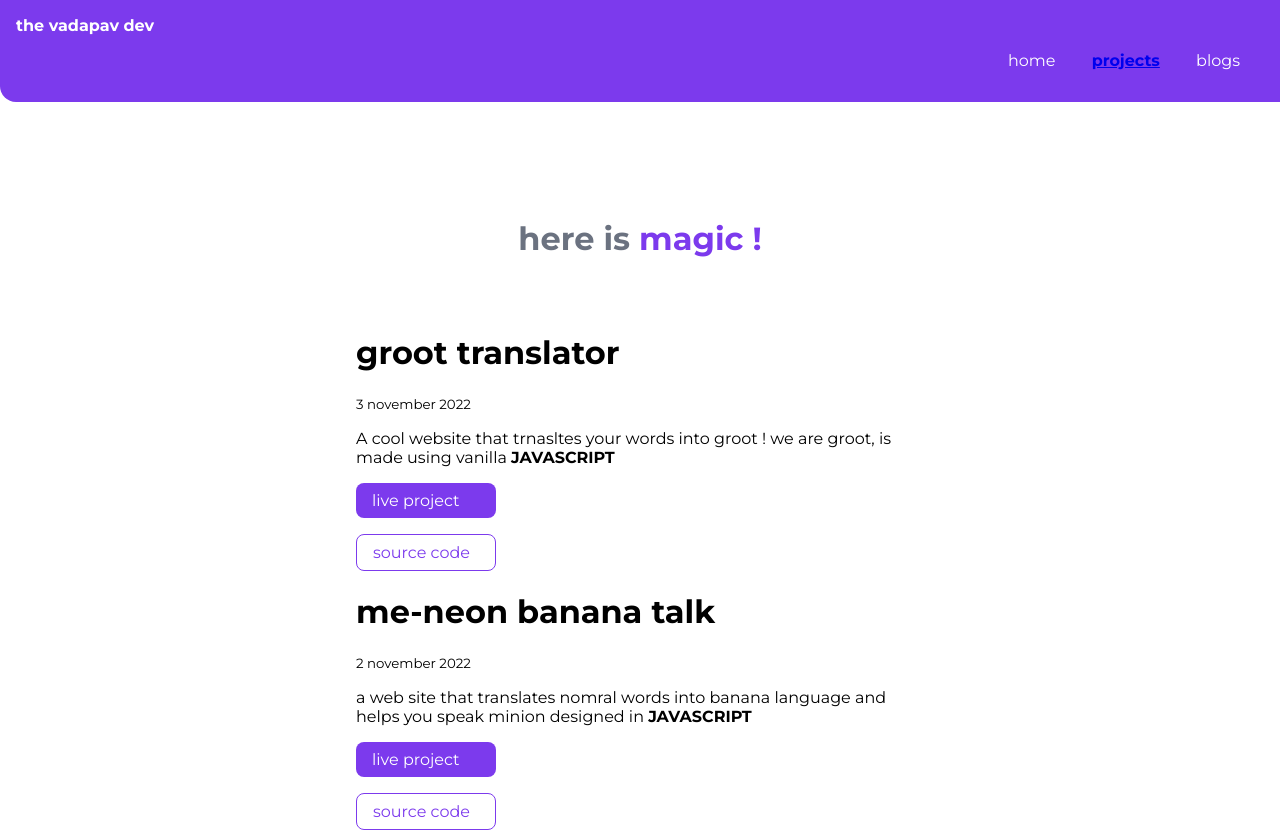
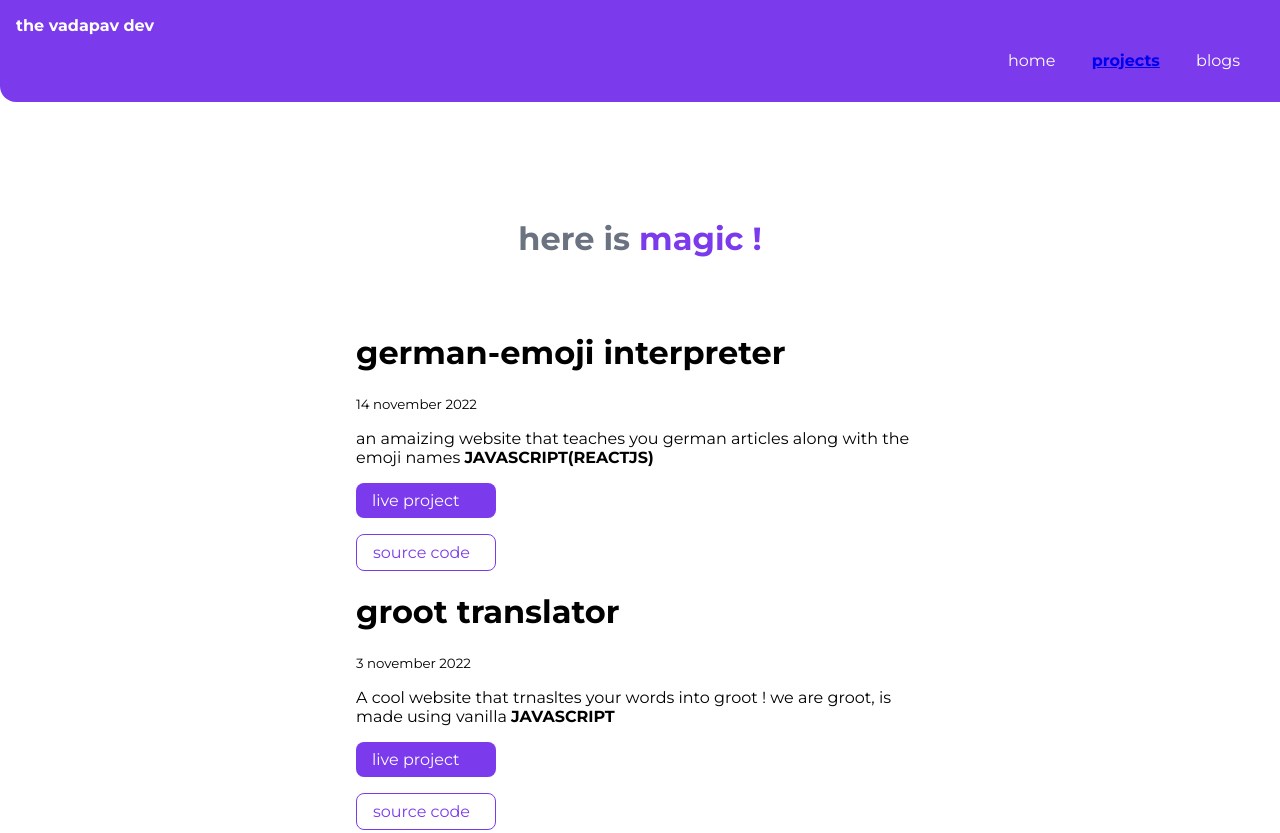
Before and after one commit to heetgajra/portfolio-heetgajra-level0, a plain HTML site: page projects.html in a window 1280 px wide. Shown: the top 833 px of the page. Drawn offline with Linux system fonts and the light colour scheme.

Commit message:
added german emoji interpreter in projects

```diff
--- a/projects.html
+++ b/projects.html
@@ -31,6 +31,25 @@
 
     <ul class="list-non-bullet">
       <div class="container container-center margin-md">
+        <div class="container container-center margin-md">
+          <h1>german-emoji interpreter</h1>
+          <small> 14 november 2022</small>
+          <p>
+            an amaizing website that teaches you german articles along with the emoji names <strong>JAVASCRIPT(REACTJS)</strong>
+          </p>
+          <a
+            class="link link-primary"
+            href="https://omgfcu.csb.app/"
+            >live project</a
+          >
+          <a
+            class="link link-secondary"
+            href="https://codesandbox.io/s/stupefied-cerf-omgfcu?file=/src/App.js"
+          >
+            source code
+          </a>
+        </li>
+      </div>
         <div class="container container-center margin-md">
           <h1> groot translator</h1>
           <small> 3 november 2022</small>
```
